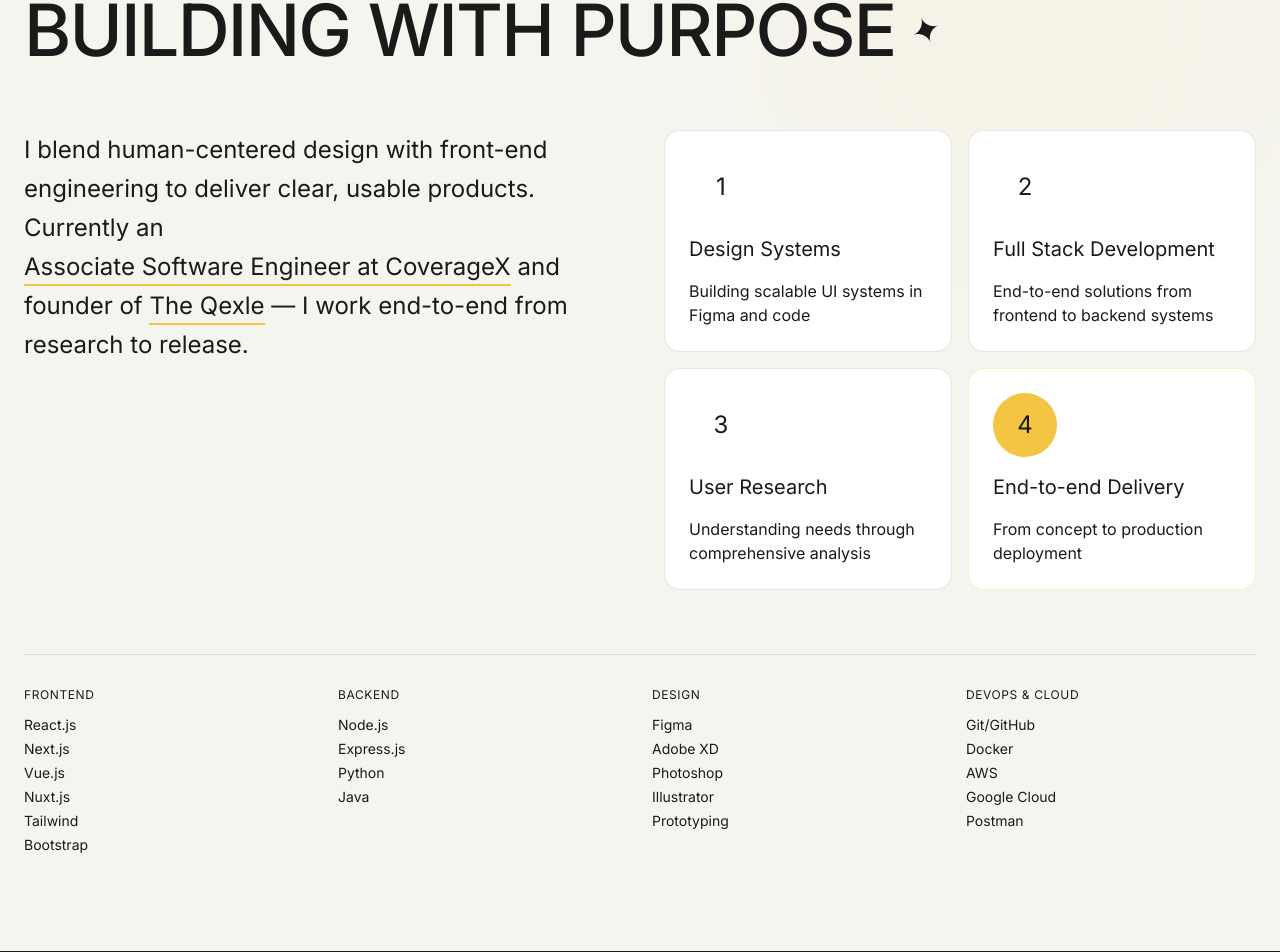
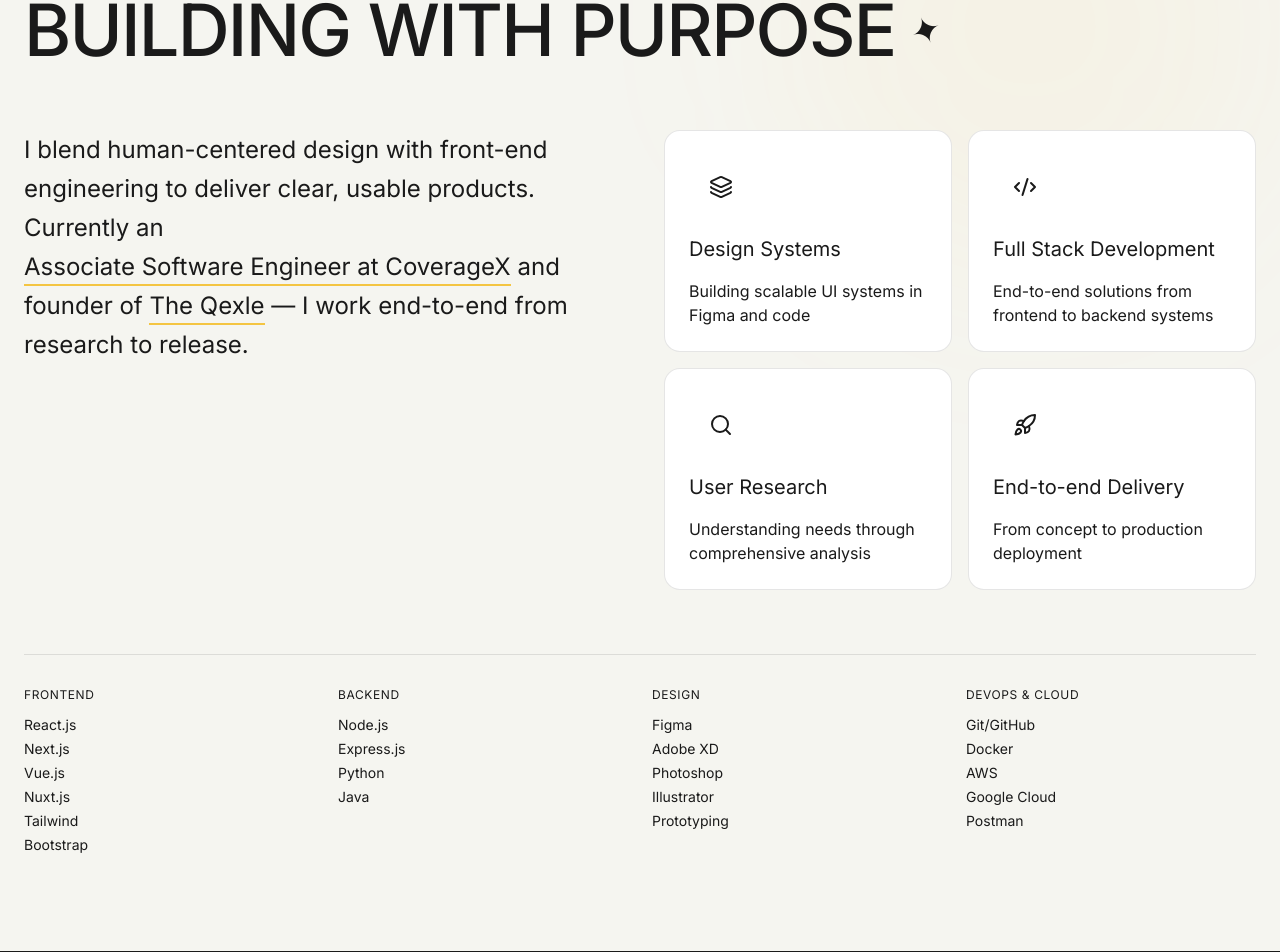
Before and after one commit to SusithD/Susith-Alwis-Profolio-2025, a React (Vite) app: page / in a window 1280 px wide. Shown: the part 958-1910 px from the top of the page. Built offline with nearby package versions, Linux system fonts and the light colour scheme.

Commit message:
Enhance About component by adding new icons for skills and updating styling for improved visual consistency

```diff
--- a/src/components/About.tsx
+++ b/src/components/About.tsx
@@ -1,6 +1,6 @@
 import React, { useRef } from 'react';
 import { motion, useScroll, useTransform } from 'motion/react';
-import { User } from 'lucide-react';
+import { User, Layers, Code2, Search, Rocket } from 'lucide-react';
 
 export default function About() {
   const ref = useRef<HTMLDivElement>(null);
@@ -105,8 +105,8 @@
                 whileHover={{ y: -5 }}
                 className="bg-white rounded-2xl p-6 border border-[#1a1a1a]/10 hover:border-[#1a1a1a]/20 hover:shadow-lg transition-all duration-300 space-y-4"
               >
-                <div className="w-16 h-16 rounded-full bg-[#1a1a1a]/10 flex items-center justify-center text-2xl">
-                  1
+                <div className="w-16 h-16 rounded-full bg-[#1a1a1a]/10 flex items-center justify-center">
+                  <Layers className="w-7 h-7 text-[#1a1a1a]/60" />
                 </div>
                 <h3 className="text-xl">Design Systems</h3>
                 <p className="text-[#1a1a1a]/60">
@@ -122,8 +122,8 @@
                 whileHover={{ y: -5 }}
                 className="bg-white rounded-2xl p-6 border border-[#1a1a1a]/10 hover:border-[#1a1a1a]/20 hover:shadow-lg transition-all duration-300 space-y-4"
               >
-                <div className="w-16 h-16 rounded-full bg-[#1a1a1a]/10 flex items-center justify-center text-2xl">
-                  2
+                <div className="w-16 h-16 rounded-full bg-[#1a1a1a]/10 flex items-center justify-center">
+                  <Code2 className="w-7 h-7 text-[#1a1a1a]/60" />
                 </div>
                 <h3 className="text-xl">Full Stack Development</h3>
                 <p className="text-[#1a1a1a]/60">
@@ -139,8 +139,8 @@
                 whileHover={{ y: -5 }}
                 className="bg-white rounded-2xl p-6 border border-[#1a1a1a]/10 hover:border-[#1a1a1a]/20 hover:shadow-lg transition-all duration-300 space-y-4"
               >
-                <div className="w-16 h-16 rounded-full bg-[#1a1a1a]/10 flex items-center justify-center text-2xl">
-                  3
+                <div className="w-16 h-16 rounded-full bg-[#1a1a1a]/10 flex items-center justify-center">
+                  <Search className="w-7 h-7 text-[#1a1a1a]/60" />
                 </div>
                 <h3 className="text-xl">User Research</h3>
                 <p className="text-[#1a1a1a]/60">
@@ -154,10 +154,10 @@
                 transition={{ delay: 0.4 }}
                 viewport={{ once: true }}
                 whileHover={{ y: -5 }}
-                className="bg-white rounded-2xl p-6 border border-[#F4C542]/30 hover:border-[#F4C542]/50 hover:shadow-lg transition-all duration-300 space-y-4"
+                className="bg-white rounded-2xl p-6 border border-[#1a1a1a]/10 hover:border-[#1a1a1a]/20 hover:shadow-lg transition-all duration-300 space-y-4"
               >
-                <div className="w-16 h-16 rounded-full bg-[#F4C542] flex items-center justify-center text-2xl">
-                  4
+                <div className="w-16 h-16 rounded-full bg-[#1a1a1a]/10 flex items-center justify-center">
+                  <Rocket className="w-7 h-7 text-[#1a1a1a]/60" />
                 </div>
                 <h3 className="text-xl">End-to-end Delivery</h3>
                 <p className="text-[#1a1a1a]/60">
```
